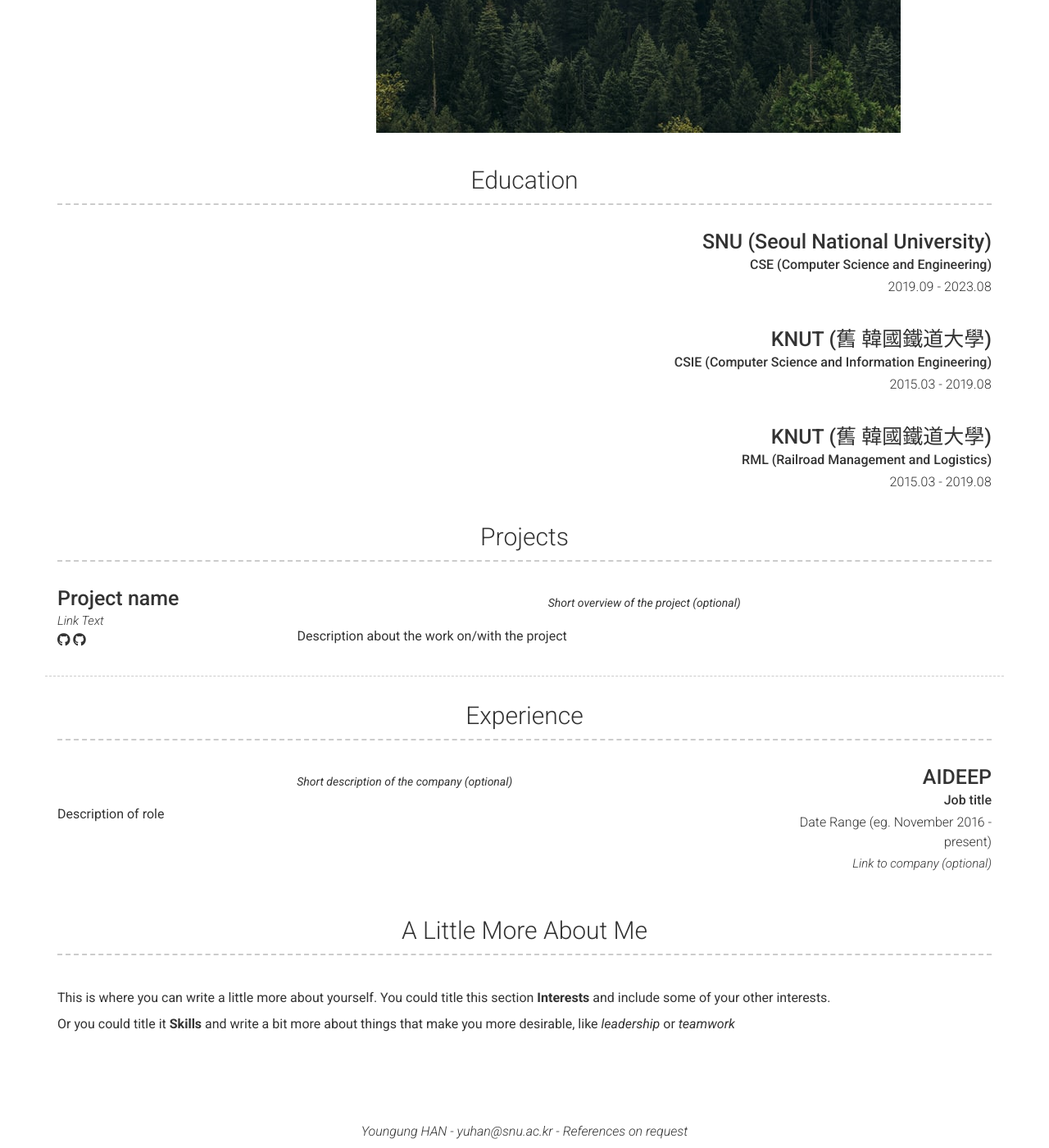
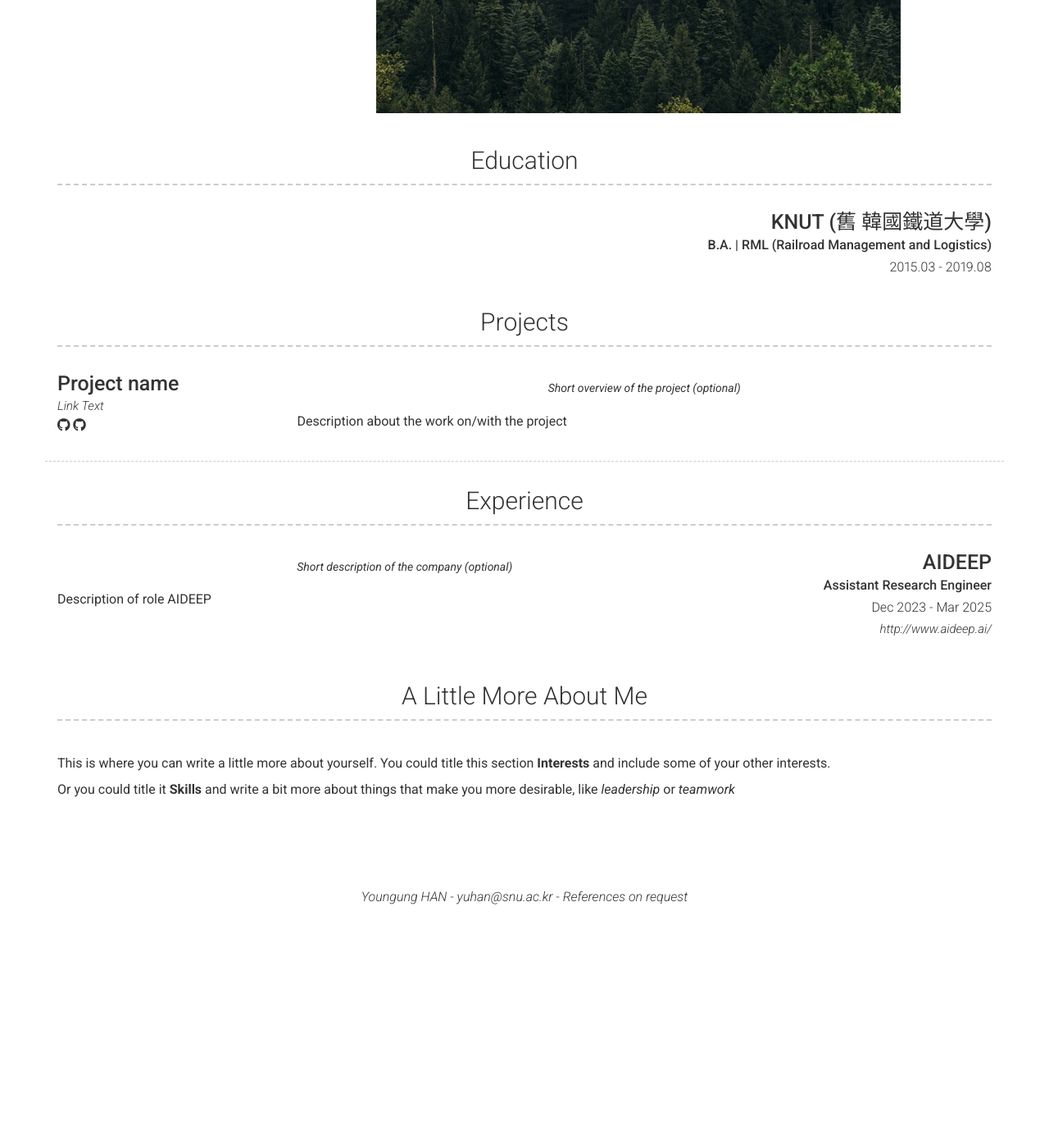
Before and after one commit to youngunghan/yuhan.github.io, a Jekyll site: the page built from index.md, in a window 1280 px wide and 1400 px high, scrolled down 750 px. Shown: the whole window at 82% size. Built offline with Jekyll 4.4.1, drawn with Linux system fonts in a browser that asks for light colours; nearby versions of some CDN libraries; after the commit the page ends 1864 px from its top, so only the background shows below that; some of the changed text lies outside the part shown.

Commit message:
add v0.2

```diff
--- a/_config.yml
+++ b/_config.yml
@@ -7,13 +7,13 @@ version: 2
 
 # Personal info
 name: Youngung HAN
-title: CS / AI Scientist & Engineer
+title: CS / AI Scientist and Engineer
 email: yuhan@snu.ac.kr
-email_title: Email (Email title override)
+email_title: Email
 # phone: Your phone number (optional)
 # phone_title: Phone (Phone title override)
 website: https://blog.outta.ai/
-website_title: techblog (Website title override)
+website_title: Techblog
 
 # Dark Mode (true/false/never)
 darkmode: false
@@ -26,7 +26,7 @@ github_username:  youngunghan
 # facebook_username: jekyll
 # flickr_username: jekyll
 # instagram_username: jekyll
-linkedin_username: https://www.linkedin.com/in/youngunghan/
+linkedin_username: www.linkedin.com/in/youngunghan
 # xing_username: jekyll
 # pinterest_username: jekyll
 # youtube_username: jekyll
@@ -66,24 +66,23 @@ content:
     content:
       - layout: top-right
         title: SNU (Seoul National University)
-        sub_title: Ph.D. Candidate
-        sub_title: CSE (Computer Science and Engineering)
+        sub_title: Ph.D. Candidate | CSE (Computer Science and Engineering)
         caption: 2019.09 - 2023.08
         # quote: >
         #   Short institution or course description (optional)
         # description: | # this will include new lines to allow paragraphs
         #   this will include new lines to allow paragraphs
+    content:
       - layout: top-right
         title: KNUT (舊 韓國鐵道大學)
-        sub_title: B.S.
-        sub_title: CSIE (Computer Science and Information Engineering)
+        sub_title: B.S. | CSIE (Computer Science and Information Engineering)
         caption: 2015.03 - 2019.08
+    content:
       - layout: top-right
         title: KNUT (舊 韓國鐵道大學)
-        sub_title: B.A.
-        sub_title: CSIE (Computer Science and Information Engineering)
-        sub_title: RML (Railroad Management and Logistics)
+        sub_title: B.A. | RML (Railroad Management and Logistics)
         caption: 2015.03 - 2019.08
+
   - title: Projects # Title for the section
     layout: list # Type of content section (list/text)
     content:
@@ -104,18 +103,31 @@ content:
           Short overview of the project (optional)
         description: | # this will include new lines to allow paragraphs
           Description about the work on/with the project
+
   - title: Experience
     layout: list
     content:
       - layout: right
         title: AIDEEP
-        sub_title: Job title
-        caption: Date Range (eg. November 2016 - present)
-        link: Link to company (optional)
+        sub_title: Assistant Research Engineer
+        caption: Dec 2023 - Mar 2025
+        link: http://www.aideep.ai/
         quote: >
           Short description of the company (optional)
         description: | # this will include new lines to allow paragraphs
           Description of role
+          AIDEEP
+# AIDEEP
+# Full-time · 1 yr 4 mosFull-time · 1 yr 4 mos
+# Gwacheon, Gyeonggi, South Korea · On-siteGwacheon, Gyeonggi, South Korea · On-site
+# Senior Research Engineer
+# Senior Research Engineer
+# Mar 2025 - Present · 1 moMar 2025 to Present · 1 mo
+# Assistant Research Engineer
+# Assistant Research Engineer
+# Dec 2023 - Mar 2025 · 1 yr 4 mosDec 2023 to Mar 2025 · 1 yr 4 mos
+# Skills: Image Processing · Computer Vision · Generative AI
+
   - title: A Little More About Me
     layout: text
     content: | # this will include new lines to allow paragraphs
```
